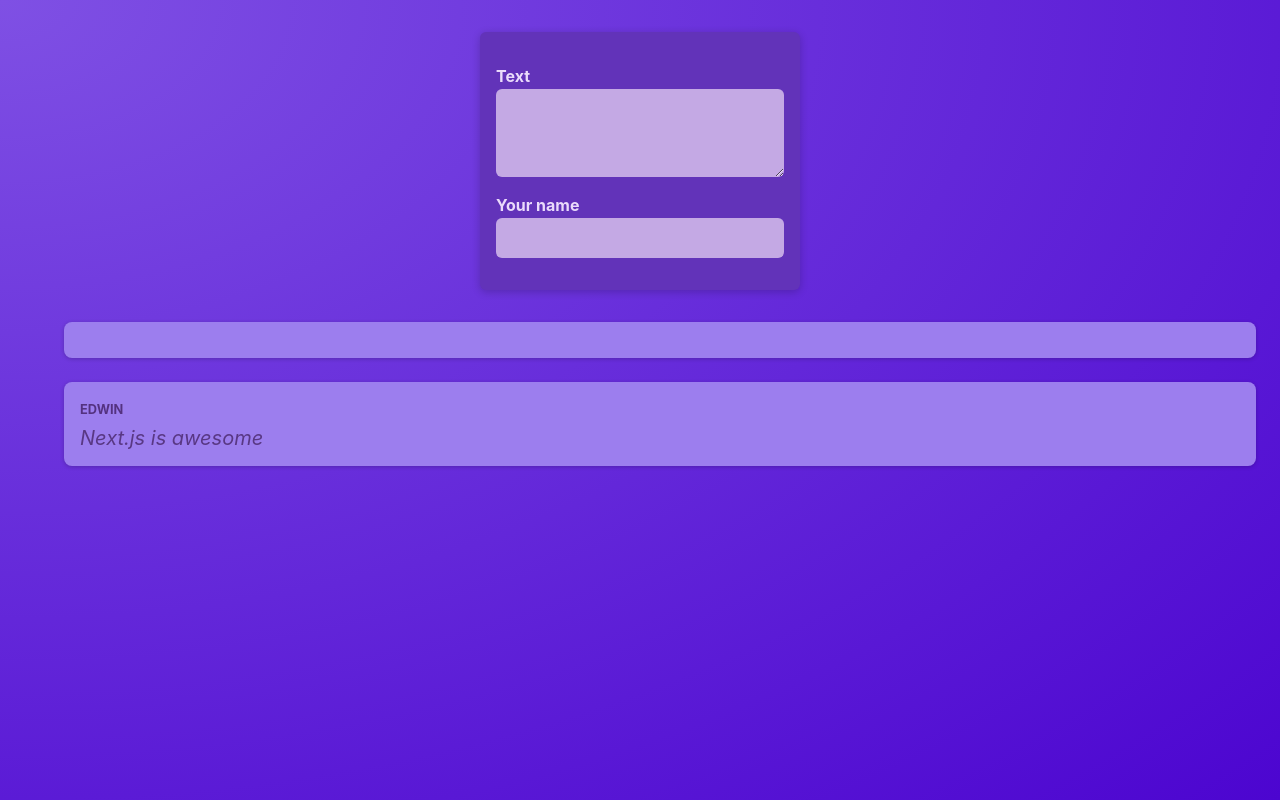
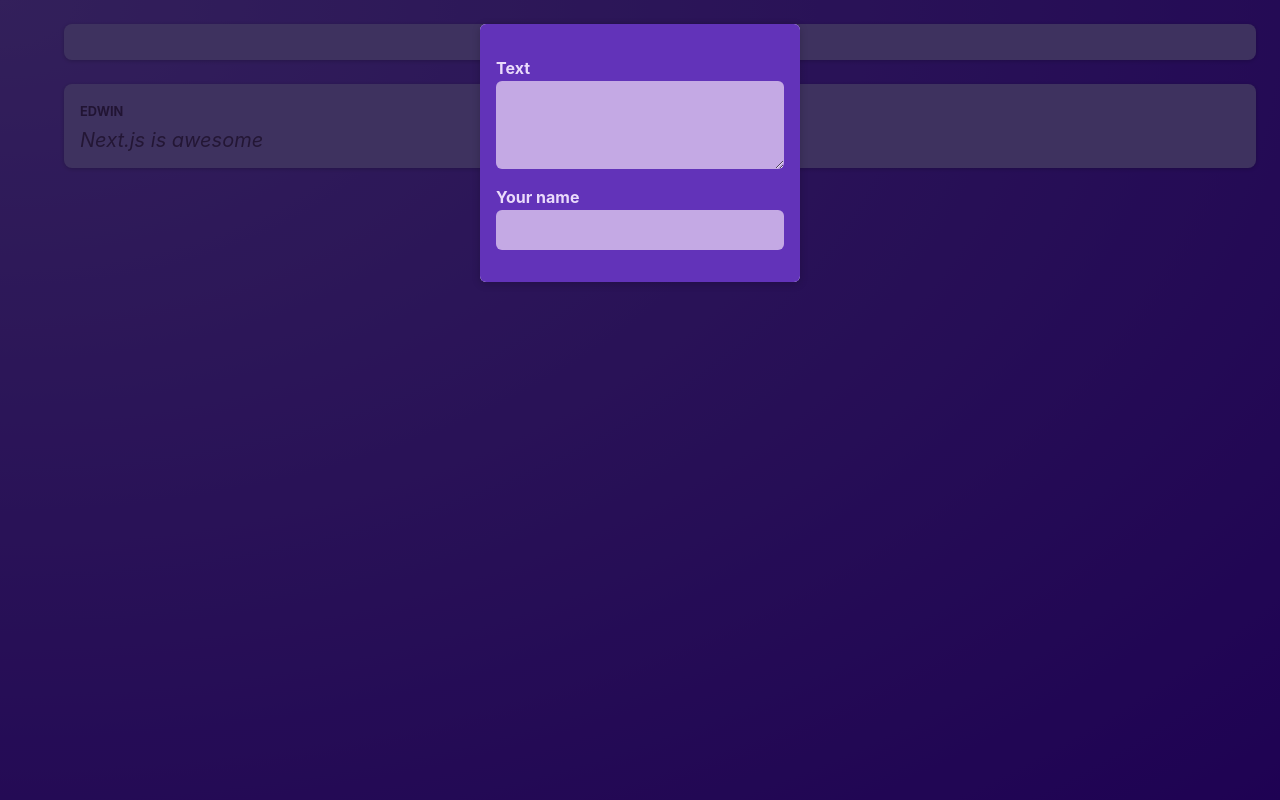
Before and after one commit to edcsu/react_refresher, a React (Vite) app: page / in a window 1280 px wide. Built offline with nearby package versions, Linux system fonts and the light colour scheme.

Commit message:
feat: add modal component

```diff
--- /dev/null
+++ b/components/Modal.jsx
@@ -0,0 +1,11 @@
+import classes from './Modal.module.css'
+const Modal = ({children}) => {
+    return (<>
+        <div className={classes.backdrop}/>
+        <dialog open className={classes.modal}>
+            {children}
+        </dialog>
+    </>)
+}
+
+export default Modal
--- /dev/null
+++ b/components/Modal.module.css
@@ -0,0 +1,18 @@
+.backdrop {
+    position: fixed;
+    top: 0;
+    left: 0;
+    width: 100%;
+    height: 100vh;
+    background-color: rgba(0, 0, 0, 0.6);
+    z-index: 1;
+}
+
+.modal {
+    border: none;
+    border-radius: 6px;
+    box-shadow: 0 2px 8px rgba(0, 0, 0, 0.2);
+    padding: 0;
+    overflow: hidden;
+    z-index: 1;
+}
--- a/components/NewPost.module.css
+++ b/components/NewPost.module.css
@@ -2,9 +2,6 @@
     background-color: #6233b9;
     padding: 1rem;
     width: 20rem;
-    margin: 2rem auto;
-    border-radius: 6px;
-    box-shadow: 0 2px 8px rgba(0, 0, 0, 0.2);
 }
 
 .form label {
--- a/components/PostList.jsx
+++ b/components/PostList.jsx
@@ -2,6 +2,7 @@
 import NewPost from "./NewPost"
 import Post from "./Post"
 import classes from "./PostsList.module.css"
+import Modal from "./Modal"
 
 const PostList = () => {
     const [enteredBody, setEnteredBody] = useState('')
@@ -15,7 +16,9 @@
     }
     return (
         <>
-            <NewPost onBodyChange={changeBodyHandler} onAuthorChange={changeAuthorHandler}/>
+            <Modal>
+                <NewPost onBodyChange={changeBodyHandler} onAuthorChange={changeAuthorHandler}/>
+            </Modal>
             <ul className={classes.post}>
                 <Post name={enteredAuthor} body={enteredBody} />
                 <Post name='Edwin' body='Next.js is awesome' />
```
